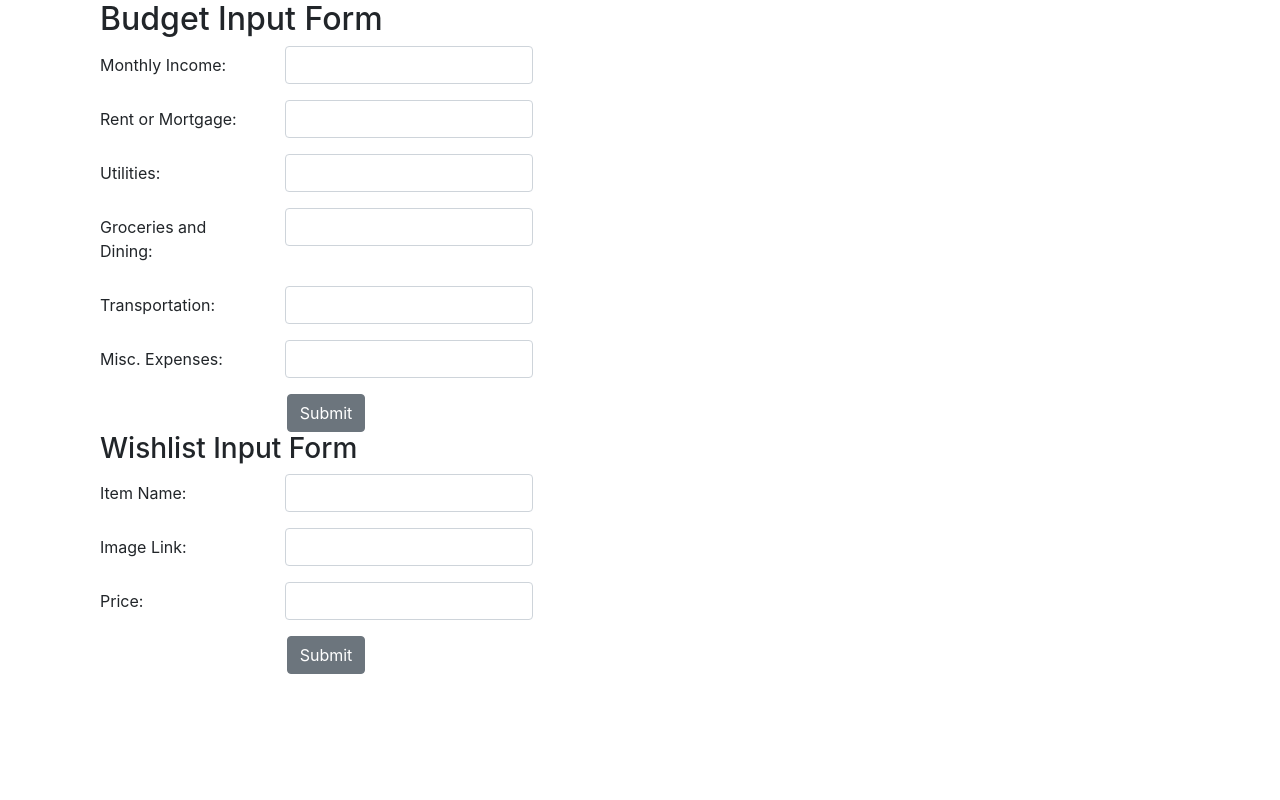
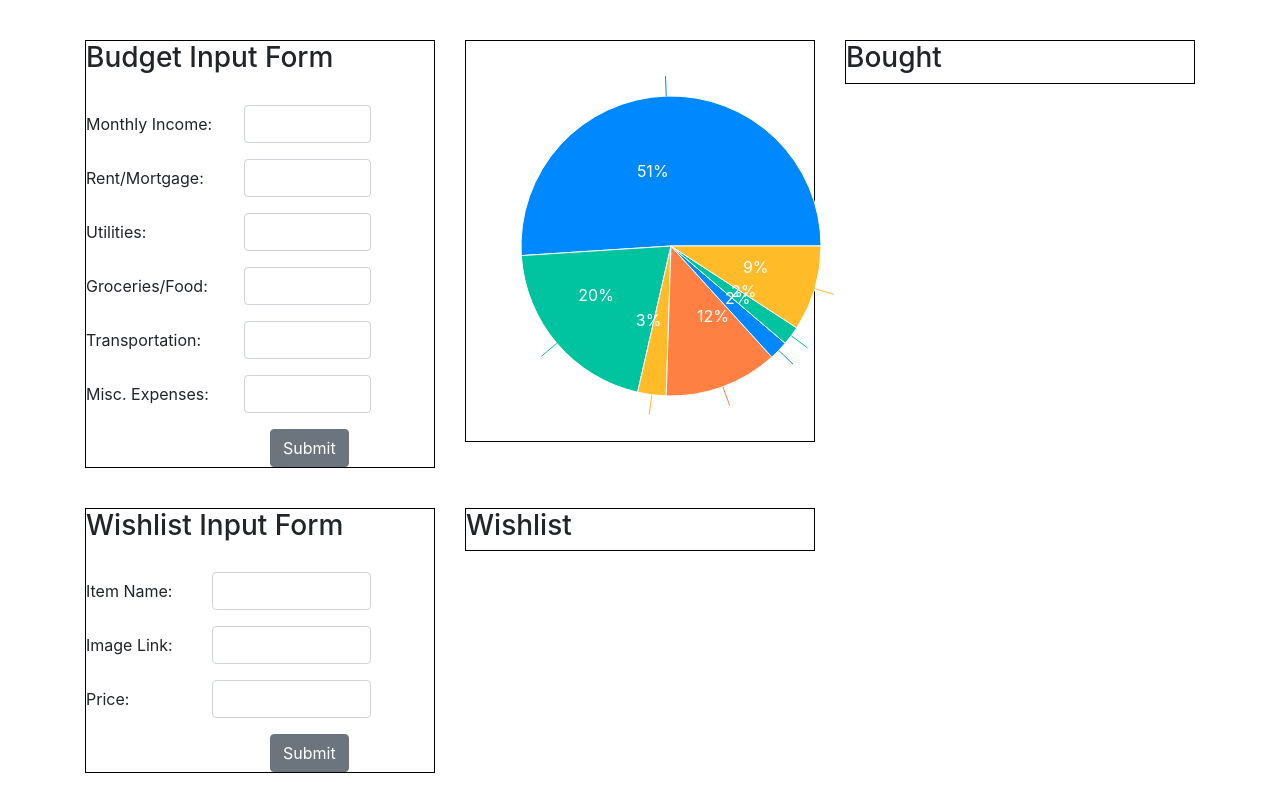
Before and after one commit to Olisun/Project-Three-New, a React (Create React App) app in the folder client/: page / in a window 1280 px wide. Built offline with nearby package versions, Linux system fonts and the light colour scheme.

Commit message:
created column and row grid for app layout

```diff
--- a/client/package.json
+++ b/client/package.json
@@ -9,7 +9,8 @@
     "react-dom": "^16.11.0",
     "react-router-dom": "^5.1.2",
     "react-scripts": "3.2.0",
-    "reactstrap": "^8.1.1"
+    "reactstrap": "^8.1.1",
+    "recharts": "^1.8.5"
   },
   "scripts": {
     "start": "react-scripts start",
--- a/client/src/App.css
+++ b/client/src/App.css
@@ -1,22 +1,8 @@
-.App {
-  text-align: center;
+.test {
+  border: 1px solid black;
+  margin-top: 40px;
 }
 
-.App-logo {
-  height: 40vmin;
+.wrapper {
+  border: 1px solid black
 }
-
-.App-header {
-  background-color: #282c34;
-  min-height: 100vh;
-  display: flex;
-  flex-direction: column;
-  align-items: center;
-  justify-content: center;
-  font-size: calc(10px + 2vmin);
-  color: white;
-}
-
-.App-link {
-  color: #09d3ac;
-}
--- a/client/src/App.js
+++ b/client/src/App.js
@@ -1,21 +1,43 @@
 import React, { Component } from 'react';
 import { BrowserRouter as Router, Route, Switch } from "react-router-dom";
-
+import { Col, Row } from 'reactstrap';
 import BudgetInput from './components/BudgetInputForm';
 import WishlistInput from './components/WishlistInputForm';
-// import Chart from './components/Rechart';
+import "./App.css"
+import Rechart from './components/Chart';
 
 class App extends Component {
   render() {
     return (
       <Router>
-          <div className="container">
-        <BudgetInput />
-        <WishlistInput />
-        {/* <Rechart /> */}
-      </div>
+        <div className="container">
+          <Row>
+            <Col sm={8}>
+              <Row>
+                <Col sm={6}>
+                  <BudgetInput />
+                </Col>
+                <Col sm={6}>
+                  <Rechart />
+                </Col>
+                <Col sm={6}>
+                  <WishlistInput />
+                </Col>
+                <Col sm={6}>
+                  <div className="test">
+                    <h3>Wishlist</h3>
+                  </div>
+                </Col>
+              </Row>
+           </Col>
+           <Col sm={4}>
+            <div className="test">
+              <h3>Bought</h3>
+            </div>
+           </Col>
+          </Row>
+        </div>
       </Router>
-
     );
   }
 }
--- a/client/src/components/BudgetInputForm/index.js
+++ b/client/src/components/BudgetInputForm/index.js
@@ -1,55 +1,56 @@
 import React from 'react';
 import { Col, Button, Form, FormGroup, Label, Input, FormText } from 'reactstrap';
+import "./style.css"
 
 const BudgetInput = (props) => {
   return (
-    <div className="container">
+    <div className="test">
       <Form>
-        <h2>Budget Input Form</h2>
+        <h3 id="formLabel">Budget Input Form</h3>
         <FormGroup row>
-         <Label for="monthlyIncome" sm={2}>Monthly Income:</Label>
-         <Col sm={3}>
+         <Label for="monthlyIncome" id="incomeLabel" sm={5}>Monthly Income:</Label>
+         <Col sm={5}>
            <Input type="number" name="monthlyIncome" id="monthlyIncome" placeholder="" />
          </Col>
         </FormGroup>
 
        <FormGroup row>
-         <Label for="rentOrMortgage" sm={2}>Rent or Mortgage:</Label>
-         <Col sm={3}>
-           <Input type="number" name="rentOrMortgage" id="rentOrMortgage" placeholder="" />
+         <Label for="rentMortgage" className="label" sm={5}>Rent/Mortgage:</Label>
+         <Col sm={5}>
+           <Input type="number" name="rentMortgage" id="rentMortgage" placeholder="" />
          </Col>
        </FormGroup>
 
        <FormGroup row>
-          <Label for="utilities" sm={2}>Utilities:</Label>
-          <Col sm={3}>
+          <Label for="utilities" className="label" sm={5}>Utilities:</Label>
+          <Col sm={5}>
            <Input type="number" name="utilities" id="utilities" placeholder="" />
          </Col>
        </FormGroup>
 
        <FormGroup row>
-          <Label for="food" sm={2}>Groceries and Dining:</Label>
-          <Col sm={3}>
+          <Label for="food" className="label" sm={5}>Groceries/Food:</Label>
+          <Col sm={5}>
             <Input type="number" name="food" id="food" placeholder="" />
           </Col>
        </FormGroup>
 
        <FormGroup row>
-          <Label for="transportation" sm={2}>Transportation:</Label>
-          <Col sm={3}>
+          <Label for="transportation" className="label" sm={5}>Transportation:</Label>
+          <Col sm={5}>
             <Input type="number" name="transportation" id="transportation" placeholder="" />
           </Col>
        </FormGroup>
 
        <FormGroup row>
-         <Label for="misc" sm={2}>Misc. Expenses:</Label>
-         <Col sm={3}>
+         <Label for="misc" className="label" sm={5}>Misc. Expenses:</Label>
+         <Col sm={5}>
            <Input type="number" name="misc" id="misc" placeholder="" />
           </Col>
         </FormGroup>
 
         <FormGroup check row>
-         <Col sm={{ size: 20, offset: 2 }}>
+         <Col sm={{ size: 20, offset: 6 }}>
            <Button>Submit</Button>
          </Col>
         </FormGroup>
--- /dev/null
+++ b/client/src/components/BudgetInputForm/style.css
@@ -0,0 +1,3 @@
+#formLabel {
+  margin-bottom: 30px;
+}
--- /dev/null
+++ b/client/src/components/Card/style.css
@@ -0,0 +1,3 @@
+.card {
+  border: 1px solid black;
+}
--- a/client/src/components/Chart/index.js
+++ b/client/src/components/Chart/index.js
@@ -2,6 +2,7 @@ import React, { PureComponent } from 'react';
 import {
   PieChart, Pie, Sector, Cell,
 } from 'recharts';
+import "./style.css"
 
 const data = [
   { name: 'monthlyIncome', value: 5000 },
@@ -32,18 +33,17 @@ const renderCustomizedLabel = ({
 };
 
 class Rechart extends PureComponent {
-  // static jsfiddleUrl = 'https://jsfiddle.net/alidingling/c9pL8k61/';
-
   render() {
     return (
-      <PieChart width={800} height={800}>
+      <div className="test">
+        <PieChart width={400} height={400}>
           <Pie
             data={data}
            cx={200}
            cy={200}
            labelLine={true}
            label={renderCustomizedLabel}
-          outerRadius={160}
+            outerRadius={150}
             fill="#8884d8"
             dataKey="value"
           >
@@ -52,6 +52,7 @@ class Rechart extends PureComponent {
            }
          </Pie>
         </PieChart>
+      </div>
     );
   }
 }
--- /dev/null
+++ b/client/src/components/Chart/style.css
@@ -0,0 +1,3 @@
+.wrapper {
+  border: 1px solid black;
+}
--- a/client/src/components/WishlistInputForm/index.js
+++ b/client/src/components/WishlistInputForm/index.js
@@ -1,39 +1,39 @@
 import React from 'react';
 import { Col, Button, Form, FormGroup, Label, Input, FormText } from 'reactstrap';
+import "./style.css"
 
 const WishlistInput = (props) => {
   return (
-    <div className="container">
+    <div className="test">
       <Form>
-        <h3>Wishlist Input Form</h3>
+        <h3 id="formLabel">Wishlist Input Form</h3>
         <FormGroup row>
-         <Label for="itemName" sm={2}>Item Name:</Label>
-         <Col sm={3}>
+         <Label for="itemName" sm={4}>Item Name:</Label>
+         <Col sm={6}>
            <Input type="text" name="itemName" id="itemName" placeholder="" />
          </Col>
         </FormGroup>
 
        <FormGroup row>
-         <Label for="imageUrl" sm={2}>Image Link:</Label>
-         <Col sm={3}>
+         <Label for="imageUrl" sm={4}>Image Link:</Label>
+         <Col sm={6}>
            <Input type="text" name="imageUrl" id="imageUrl" placeholder="" />
          </Col>
        </FormGroup>
 
        <FormGroup row>
-          <Label for="price" sm={2}>Price:</Label>
-          <Col sm={3}>
+          <Label for="price" sm={4}>Price:</Label>
+          <Col sm={6}>
            <Input type="number" name="price" id="price" placeholder="" />
          </Col>
        </FormGroup>
 
         <FormGroup check row>
-         <Col sm={{ size: 20, offset: 2 }}>
+         <Col sm={{ size: 20, offset: 6 }}>
            <Button>Submit</Button>
          </Col>
         </FormGroup>
-
-     </Form>
+      </Form>
     </div>
   );
 }
--- /dev/null
+++ b/client/src/components/WishlistInputForm/style.css
@@ -0,0 +1,3 @@
+#formLabel {
+  margin-bottom: 30px;
+}
```
Also changed, not shown: client/src/components/Card/index.js (added, +12 -0 lines), 1 other file (tests, documents, lock files or other folders). Lines whose indentation alone changed are shown as unchanged.
